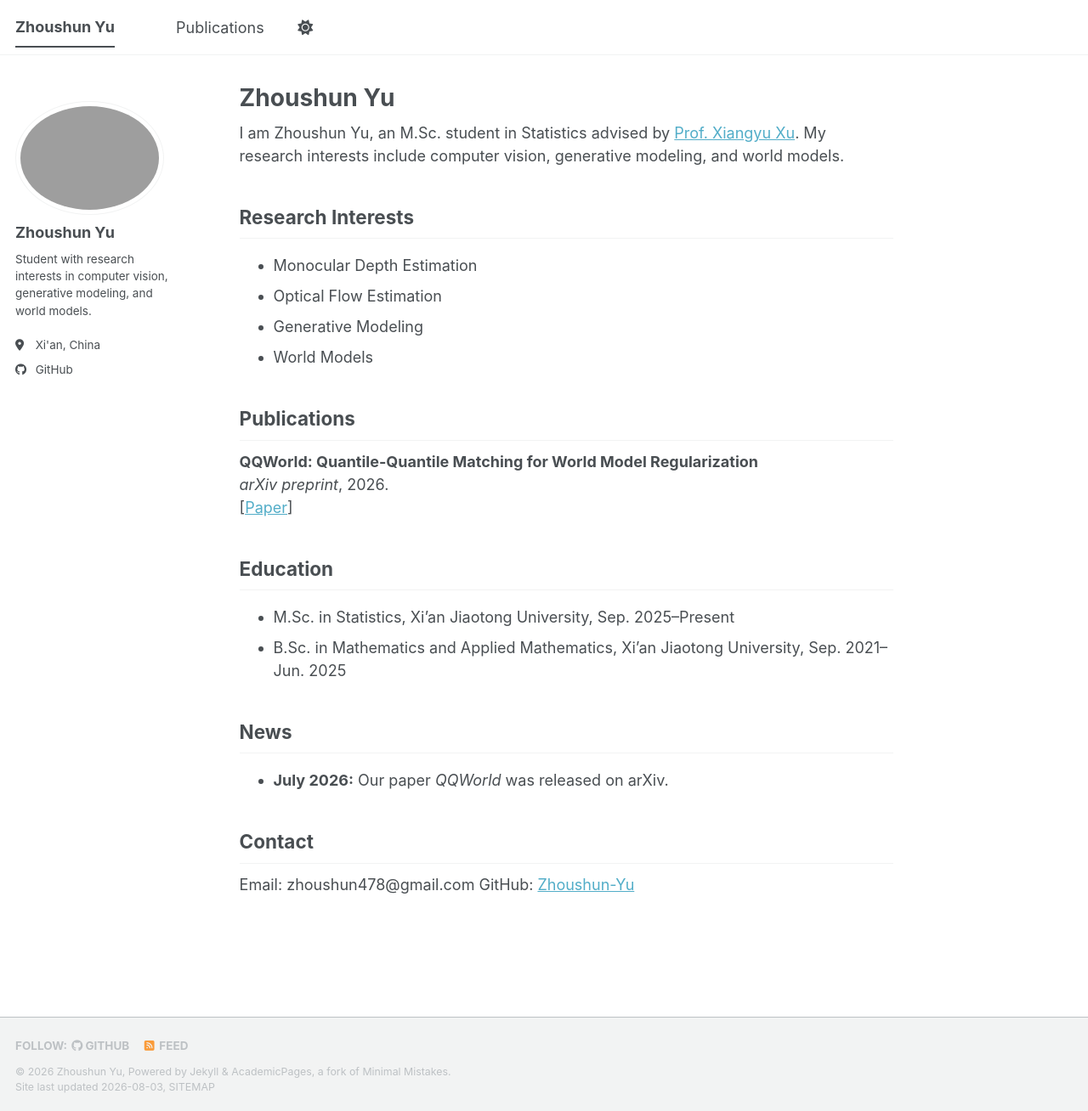
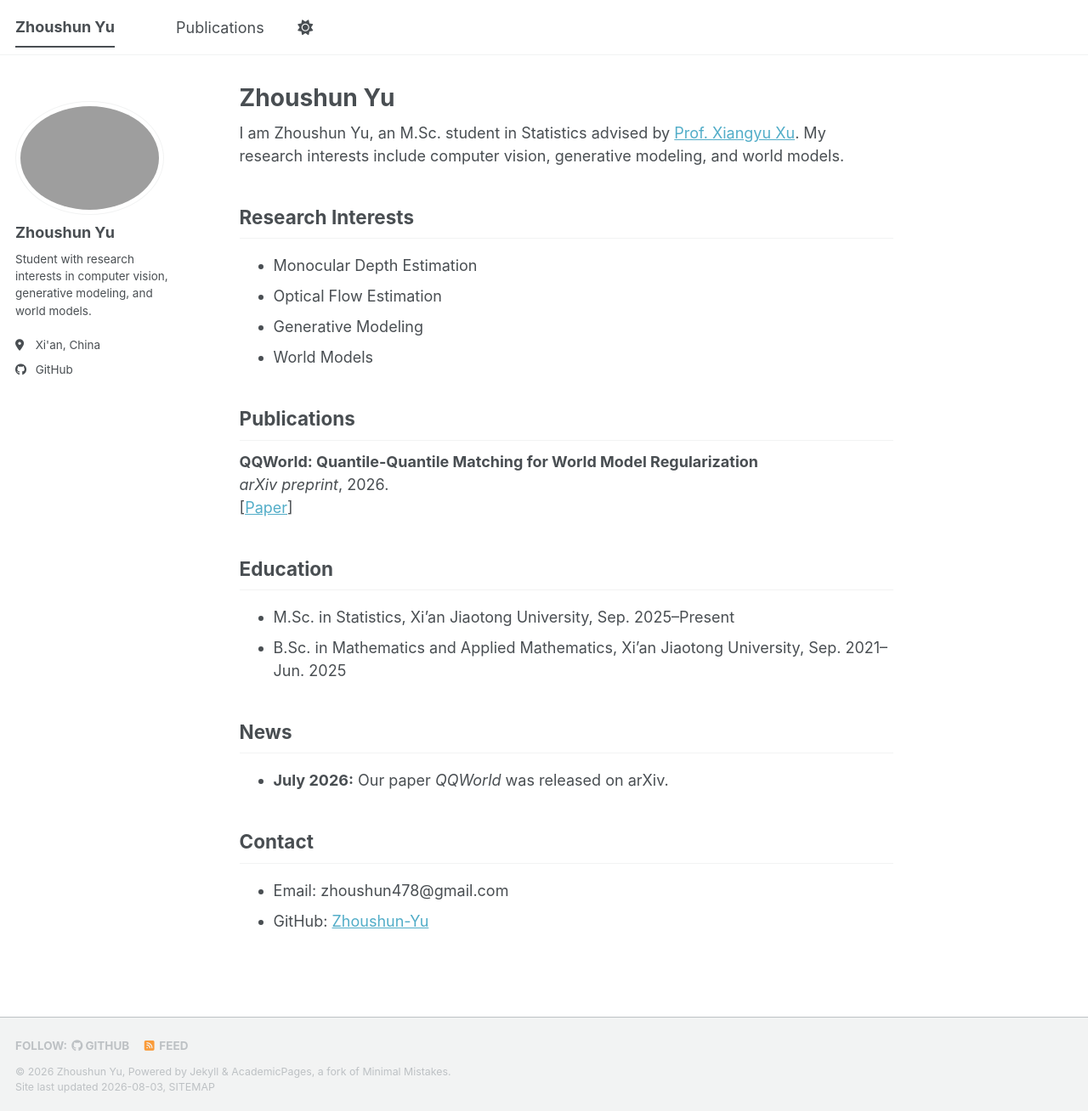
Before and after one commit to Zhoushun-Yu/Zhoushun-Yu.github.io, a Jekyll site: the page built from _pages/about.md, in a window 1280 px wide and 1308 px high. Shown: the whole window at 85% size. Built offline with Jekyll 4.4.1, drawn with Linux system fonts in a browser that asks for light colours; a style sheet for code colours, icons or effects is not loaded.

```diff
--- a/_pages/about.md
+++ b/_pages/about.md
@@ -31,5 +31,5 @@ I am Zhoushun Yu, an M.Sc. student in Statistics advised by [Prof. Xiangyu Xu](h
 - **July 2026:** Our paper *QQWorld* was released on arXiv.
 
 ## Contact
-Email: zhoushun478@gmail.com
-GitHub: [Zhoushun-Yu](https://github.com/Zhoushun-Yu)
+- Email: zhoushun478@gmail.com
+- GitHub: [Zhoushun-Yu](https://github.com/Zhoushun-Yu)
```
